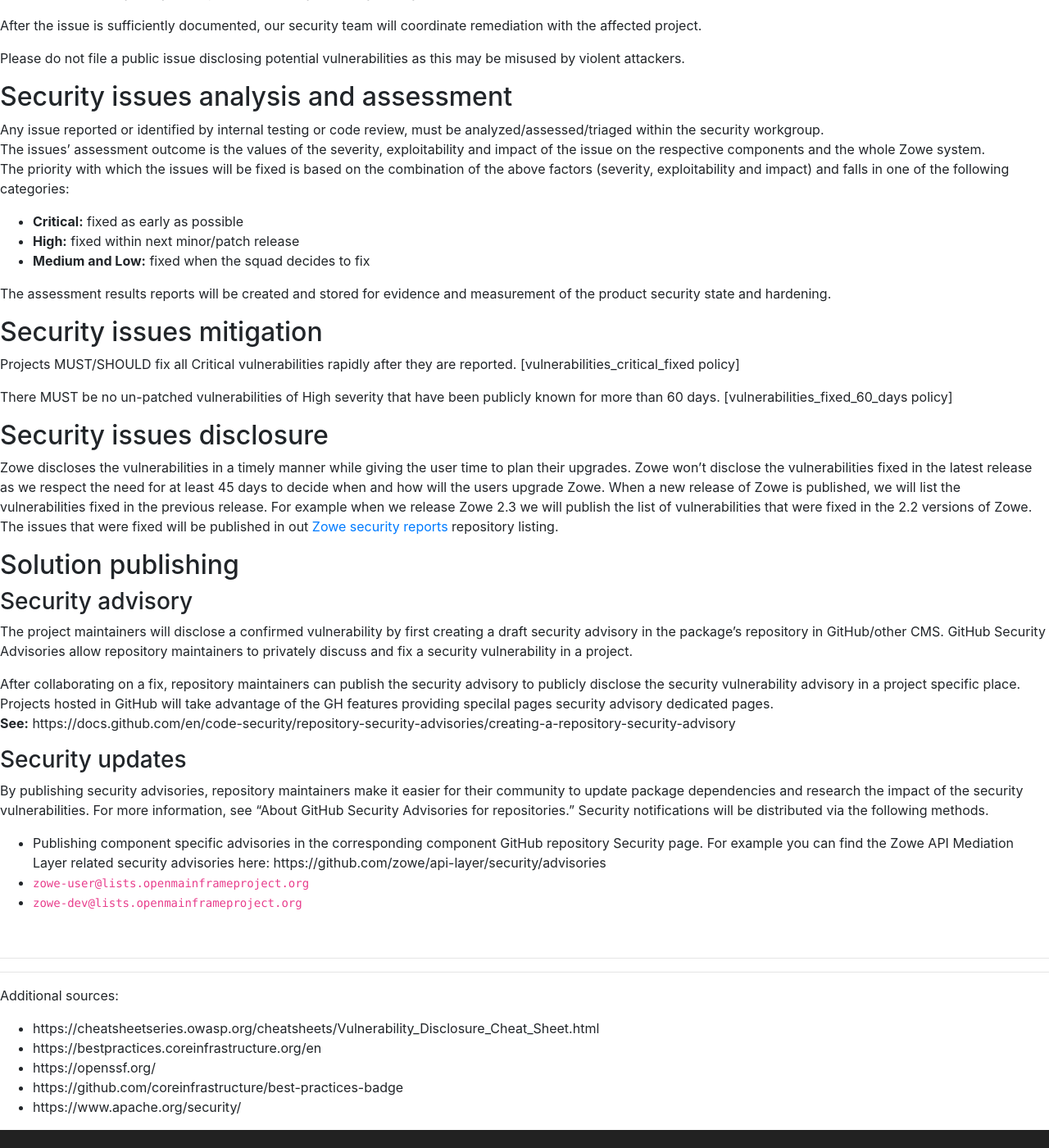
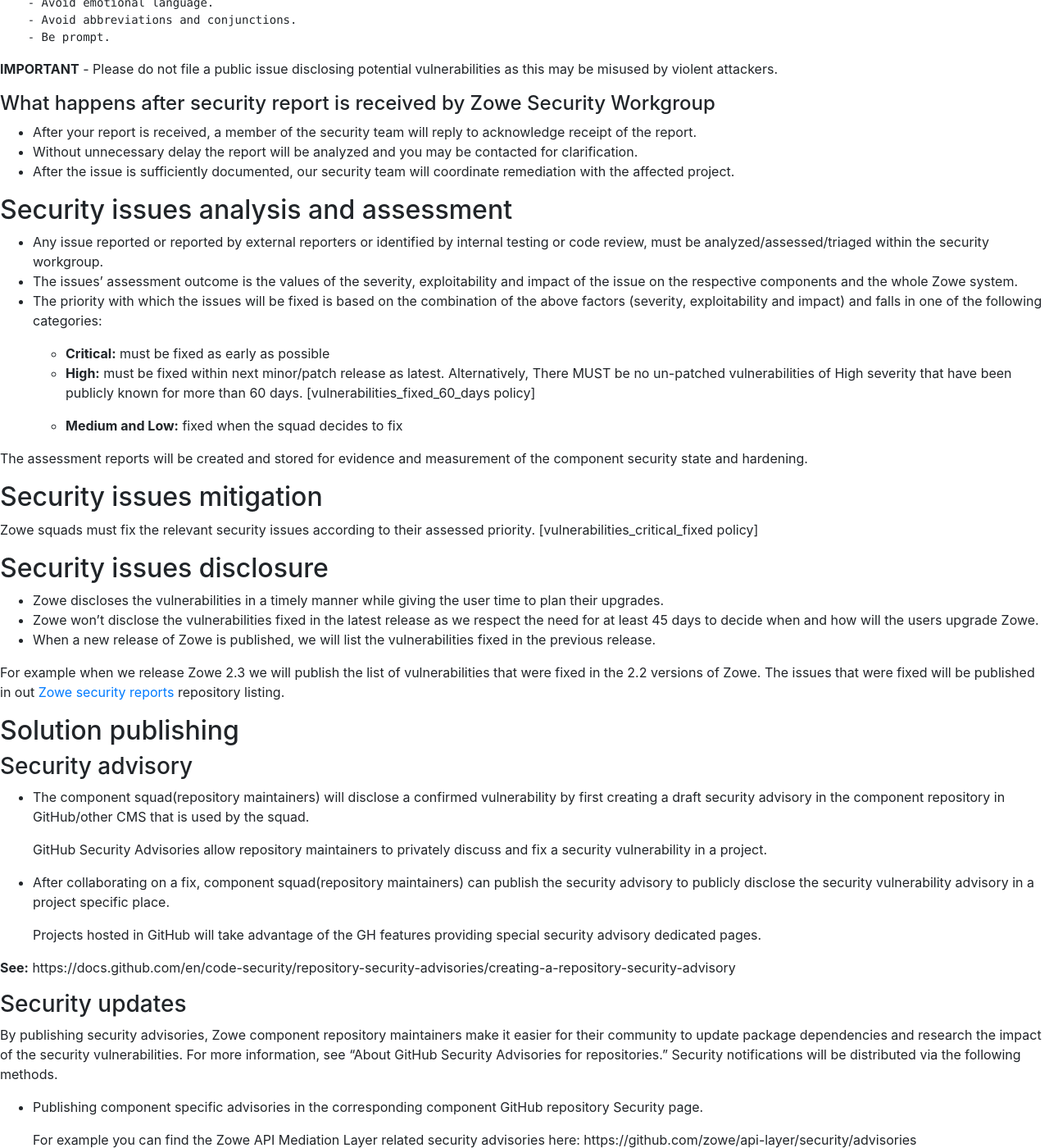
Before and after one commit to zowe/zowe.github.io, a Jekyll site: the page built from security.md, in a window 1280 px wide and 1400 px high, scrolled down 1954 px. Shown: the whole window at 82% size. Built offline with Jekyll 4.4.1, drawn with Linux system fonts in a browser that asks for light colours; our own code applies the rules of GitHub Pages for plain Markdown files; some of the changed text lies outside the part shown.

Commit message:
Refinment of requirements

`````diff
--- a/security.md
+++ b/security.md
@@ -8,15 +8,23 @@
 The Zowe Respond to Vulnerability Policy governs how Zowe is handling vulnerabilities identification, mitigation and disclosure.
 Our policy is based on the <a href="https://en.wikipedia.org/wiki/Coordinated_vulnerability_disclosure">Coordinated Vulnerability Disclosure (CVD) Policy</a>
 which is also adopted by many other organizations, <a href="https://www.cisa.gov/coordinated-vulnerability-disclosure-process">CISA</a> and <a href="https://www.etsi.org/standards/coordinated-vulnerability-disclosure">ETSI</a> among them.
-Zowe adapts the following 5 CVD steps used to declare complete set of requirements:
-  - [Security issues identification](#Security-issues-identification) <span style="display:none">(Zowe-SSDP-SDLC #ID: ZSSD-LP:RV-ICV-PVM)</span>
-  - [Security issues analysis and assessment](#Security-issues-analysis-and-assessment)
-  - [Security issues mitigation](#Security-issues-mitigation)
-  - [Security issues disclosure](#Security-issues-disclosure) <span style="display:none">(Zowe-SSDP-SDLC #ID: ZSSD-LP:RV-ICV-VDR)</span>
-  - [Solution publishing](#Solution-publishing)
+Zowe adapts the following 5 CVD topics used to declare complete set of requirements:
+* [Security issues identification](#Security-issues-identification) <span style="display:none">(Zowe-SSDP-SDLC #ID: ZSSD-LP:RV-ICV-PVM)</span>
+* [Security issues analysis and assessment](#Security-issues-analysis-and-assessment)
+* [Security issues mitigation](#Security-issues-mitigation)
+* [Security issues disclosure](#Security-issues-disclosure) <span style="display:none">(Zowe-SSDP-SDLC #ID: ZSSD-LP:RV-ICV-VDR)</span>
+* [Solution publishing](#Solution-publishing)
 
-The topics listed above contain sets of applicable requirements, the fulfilment of which is governed by internal processes and guidance for the Zowe users and security issues reporters.
-Wherever appropriate the policy requirements are mapped to the <a href="">NIST SSDF</a> Respond to Vulnerability (RV) Best practices.
+The topics listed above contain sets of applicable requirements, the fulfilment of which is governed by internal processes and guidance.
+The main participants are:
+* Zowe Security Workgroup
+* Zowe squads
+* External researchers and reporters
+
+Each requirement listed under the individual topics may be a responsibility of a single participant
+or the responsibility may be split between multiple participants as described below.
+
+**NOTE** Wherever appropriate the policy requirements are mapped to the <a href="https://csrc.nist.gov/publications/detail/sp/800-218/final">NIST SSDF</a> Respond to Vulnerabilities (RV) Best practices.
 
 ## Security issues identification
 <!--<span style="display:none" hidden>(Zowe-SSDP-SDLC - #ID: ZSSD-LP:RV-ICV)</span>-->
@@ -26,160 +34,153 @@
 <div style="display: none;">(Zowe-SSDP-SDLC: C7. Test Executable Code - #ID: ZSSD-LP:PW-TEC)</div>
 <span style="display:none">(Zowe-SSDP-SDLC - #ID: ZSSD-LP:RV-ICV-CRT)</span>
 -->
-
-**#Q: Make following statements a bullet list?**
-
-The Zowe product teams must perform security code review of newly implemented features and other code changes.
-
-The teams must continuously perform security testing of their products' code and configuration for security issues.
-
-Irregularly but at least before each major release a full penetration testing must be performed.
+* Every Zowe squad must perform internal security code review of newly implemented features and other security related code changes.
+* Code review must be performed by other squad member than the one who created the code.
+* The Zowe squads must continuously perform security testing of their components' code and configuration for security issues.
+* Irregularly but at least before each major release a full penetration testing must be performed by by the Zowe Security Workgroup.
 
 ### Potential vulnerability sources monitoring</h3>
 <!-- <span style="display:none">(Zowe-SSDP-SDLC #ID: ZSSD-LP:RV-ICV-PVM)</span> -->
 
-The Zowe product teams must/will continuously monitor well know sources of information about freshly discovered or otherwise severe security issues.
-
-Some sources a listed below:
-  - <a href="https://nvd.nist.gov/vuln">NIST National Vulnerability Database</a>
-  - <a href="https://www.cisa.gov/known-exploited-vulnerabilities-catalog">CISA Exploited Vulnerabilities Catalog</a>
-  - \#TODO: Add other
-
-Any issues found to be potentially impacting the respective products, must be further [analyzed](#Security-Issues-Analysis-And-Assessment) without unnecessary delay.
+* The Zowe Security Workgroup must continuously monitor well know sources of information about freshly discovered or otherwise severe security issues. Some sources a listed below:
+  * <a href="https://nvd.nist.gov/vuln">NIST National Vulnerability Database</a>
+  * <a href="https://www.cisa.gov/known-exploited-vulnerabilities-catalog">CISA Exploited Vulnerabilities Catalog</a>
+  * \#TODO: Add other
+* Any issues found to potentially have impact on Zowe components, must be further [analyzed](#Security-Issues-Analysis-And-Assessment) without unnecessary delay.
+* Information about any identified issues found to be of high severity and/or impact must be propagated by the Zowe Security Workgroup to all Zowe squads.
 
 ### Security issues reporting
 <!-- <span style="display:none">(Zowe-SSDP-SDLC #ID: ZSSD-LP:RV-ICV-PVM)</span> -->
 
-Zowe encourages the community users to perform security testing and report potential vulnerabilities as described bellow.
+Zowe encourages the community, users and other security researchers to perform security testing and report potential vulnerabilities of the Zowe components.
 
-<span style="display: none;">#TODO: Alternatively use Zowe report form if we have one</span>
-<span style="display: none;">#TODO: Publish the reporting process on the project web-site: Open SSF: FLOSS Best Practices Criteria  - Vulnerability report process</span>
+<!-- <span style="display: none;">#TODO: Alternatively use Zowe report form if we have one</span> -->
+<!-- <span style="display: none;">#TODO: Publish the reporting process on the project web-site: Open SSF: FLOSS Best Practices Criteria  - Vulnerability report process</span> -->
 
 Please direct all security issues to <code>zowe-security@lists.openmainframeproject.org</code>.
 
-To help Zowe developers understand and resolve the issues in most efficient way, please provide sufficient and accurate details about
-the issue and the approach to reproduce it.
+To help Zowe developers understand and resolve the issues in most efficient way, please provide sufficient and accurate details about the issue and the approach to reproduce it.
+
+#### Security report template
+
 Please fill in as much as you can of the following template fields:
-
-**Vulnerability report template:**
 ````
   - General
     - Date discovered
-    -
+    - Severiity
+    - Impact
+
   - Reporter information
     - Full name
     - Contact - preferably e-mail
     - Customer ID (optional)
 
   - Product related
-    - Zowe version
-    - Product name and version
-    - Vulnerable sub-component name and version
     - Operating environment
       - z/OS version
       - Security manager
-      -
+    - Product name and version
+    - Zowe version
+    - Vulnerable sub-component name and version
 
   - Issue description
     - Short (one liner) summary
     - Detailed information - pre-conditions, access rights,
     - Steps to reproduce
-    - Severity
 ````
 
 Additional hints and recommendations:
 ````
-    - While testing or hunting the vulnerability take notes. ...f
-    - Start with a summary. ...
-    - Detail the narrative. ...
-    - Follow the form. ...
-    - Proofread. ...
-    - Avoid emotional language. ...
-    - Avoid abbreviations and conjunctions. ...
+    - While testing or hunting the vulnerability take notes, snapshots, collect log files.
+    - Start with a summary.
+    - Detail the narrative.
+    - Follow the form.
+    - Proofread.
+    - Avoid emotional language.
+    - Avoid abbreviations and conjunctions.
     - Be prompt.
 ````
 
+**IMPORTANT** - Please do not file a public issue disclosing potential vulnerabilities as this may be misused by violent attackers.
+
+<!--
 <div style="display: none;">
-  - References:
+* References:
+  * https://owasp.org/www-community/vulnerabilities/Vulnerability_template
+  * https://ossf.github.io/osv-schema/
+  * https://github.com/CVEProject/cve-schema
+  * https://security.googleblog.com/2021/06/announcing-unified-vulnerability-schema.html
+</div>
+-->
 
-    - https://owasp.org/www-community/vulnerabilities/Vulnerability_template
-    - https://ossf.github.io/osv-schema/
-    - https://github.com/CVEProject/cve-schema
-    - https://security.googleblog.com/2021/06/announcing-unified-vulnerability-schema.html
-</div>
-
-
-After your report is received, a member of the security team will reply to acknowledge receipt of the report.
-
-Without unnecessary delay the report will be analyzed and you may be contacted for clarification.
-
-After the issue is sufficiently documented, our security team will coordinate remediation with the affected project.
-
-Please do not file a public issue disclosing potential vulnerabilities as this may be misused by violent attackers.
+#### What happens after security report is received by Zowe Security Workgroup
+* After your report is received, a member of the security team will reply to acknowledge receipt of the report.
+* Without unnecessary delay the report will be analyzed and you may be contacted for clarification.
+* After the issue is sufficiently documented, our security team will coordinate remediation with the affected project.
 
 ## Security issues analysis and assessment
 <!--
-<span style="display:none">(Zowe-SSDP-SDLC #ID: ZSSD-LP:RV-ARV)</span>
-<span style="display:none"> (Zowe-SSDP-SDLC #ID: ZSSD-LP:RV-ARV-AEV)</span>
-<span style="display:none"> (NIST-SSF: #REF: SSDF:RV.2.1)</span>
+    <span style="display:none">(Zowe-SSDP-SDLC #ID: ZSSD-LP:RV-ARV)</span>
+    <span style="display:none"> (Zowe-SSDP-SDLC #ID: ZSSD-LP:RV-ARV-AEV)</span>
+    <span style="display:none"> (NIST-SSF: #REF: SSDF:RV.2.1)</span>
 -->
 
-Any issue reported or identified by internal testing or code review, must be analyzed/assessed/triaged within the security workgroup.<br/>
-The issues' assessment outcome is the values of the severity, exploitability and impact of the issue on the respective components and the whole Zowe system.<br/>
-The priority with which the issues will be fixed is based on the combination of the above factors (severity, exploitability and impact) and falls in one of the following categories:
+* Any issue reported or reported by external reporters or identified by internal testing or code review, must be analyzed/assessed/triaged within the security workgroup.<br/>
+* The issues' assessment outcome is the values of the severity, exploitability and impact of the issue on the respective components and the whole Zowe system.<br/>
+* The priority with which the issues will be fixed is based on the combination of the above factors (severity, exploitability and impact) and falls in one of the following categories:
 
-- **Critical:** fixed as early as possible
-- **High:** fixed within next minor/patch release
-- **Medium and Low:** fixed when the squad decides to fix
+  * **Critical:** must be fixed as early as possible
+  * **High:** must be fixed within next minor/patch release as latest.
+      Alternatively, There MUST be no un-patched vulnerabilities of High severity that have been publicly known for more than 60 days. [vulnerabilities_fixed_60_days policy]
 
-The assessment results reports will be created and stored for evidence and measurement of the product security state and hardening.
+  * **Medium and Low:** fixed when the squad decides to fix
+
+The assessment reports will be created and stored for evidence and measurement of the component security state and hardening.
 
 ## Security issues mitigation
 <!--
-<span style="display:none">(Zowe-SSDP-SDLC #ID: ZSSD-LP:RV-ARV)</span>
-<span style="display:none">(NIST-SSF #REF: SSF-A.4.2-B)</span>
+    <span style="display:none">(Zowe-SSDP-SDLC #ID: ZSSD-LP:RV-ARV)</span>
+    <span style="display:none">(NIST-SSF #REF: SSF-A.4.2-B)</span>
 -->
 
-Projects MUST/SHOULD fix all Critical vulnerabilities rapidly after they are reported. [vulnerabilities_critical_fixed policy]
+Zowe squads must fix the relevant security issues according to their assessed priority. [vulnerabilities_critical_fixed policy]
 <!--
-<span style="display:none">(NIST-SSF #REF: SSF-A.4.1-B)</span>
+    <span style="display:none">(NIST-SSF #REF: SSF-A.4.1-B)</span>
 -->
-
-There MUST be no un-patched vulnerabilities of High severity that have been publicly known for more than 60 days. [vulnerabilities_fixed_60_days policy]
 
 ## Security issues disclosure
 
-Zowe discloses the vulnerabilities in a timely manner while giving the user time to plan their upgrades. Zowe won't disclose the
-vulnerabilities fixed in the latest release as we respect the need for at least 45 days to decide when and how will
-the users upgrade Zowe. When a new release of Zowe is published, we will list the vulnerabilities fixed in the previous release.
+* Zowe discloses the vulnerabilities in a timely manner while giving the user time to plan their upgrades.
+* Zowe won't disclose the vulnerabilities fixed in the latest release as we respect the need for at least 45 days to decide when and how will the users upgrade Zowe.
+* When a new release of Zowe is published, we will list the vulnerabilities fixed in the previous release.
+
 For example when we release Zowe 2.3 we will publish the list of vulnerabilities that were fixed in the 2.2 versions of Zowe.
 The issues that were fixed will be published in out [Zowe security reports](https://github.com/zowe/security-reports/blob/master/security-vulnerabilities.md) repository listing.
 
-
 ## Solution publishing
 ### Security advisory
-The project maintainers will disclose a confirmed vulnerability by first creating a draft security advisory in the package's repository in GitHub/other CMS.
-GitHub Security Advisories allow repository maintainers to privately discuss and fix a security vulnerability in a project.
+* The component squad(repository maintainers) will disclose a confirmed vulnerability by first creating a draft security advisory in the component repository in GitHub/other CMS that is used by the squad.
 
-After collaborating on a fix, repository maintainers can publish the security advisory to publicly disclose the security vulnerability advisory in a project specific place.
-Projects hosted in GitHub will take advantage of the GH features providing specilal pages security advisory dedicated pages.
+
+    GitHub Security Advisories allow repository maintainers to privately discuss and fix a security vulnerability in a project.
+* After collaborating on a fix, component squad(repository maintainers) can publish the security advisory to publicly disclose the security vulnerability advisory in a project specific place.
+
+
+    Projects hosted in GitHub will take advantage of the GH features providing special security advisory dedicated pages.
+
 **See:** https://docs.github.com/en/code-security/repository-security-advisories/creating-a-repository-security-advisory
 
-
 ### Security updates
-By publishing security advisories, repository maintainers make it easier for their community to update package dependencies and research the impact of the security vulnerabilities.
+By publishing security advisories, Zowe component repository maintainers make it easier for their community to update package dependencies and research the impact of the security vulnerabilities.
 For more information, see "About GitHub Security Advisories for repositories."
 Security notifications will be distributed via the following methods.
 
-  - Publishing component specific advisories in the corresponding component GitHub repository Security page.
+* Publishing component specific advisories in the corresponding component GitHub repository Security page.
+
     For example you can find the Zowe API Mediation Layer related security advisories here: https://github.com/zowe/api-layer/security/advisories
-  - <code>zowe-user@lists.openmainframeproject.org</code>
-  - <code>zowe-dev@lists.openmainframeproject.org</code>
+* <code>zowe-user@lists.openmainframeproject.org</code>
+* <code>zowe-dev@lists.openmainframeproject.org</code>
 
-
-<br/>
-
------------------------------------
 -----------------------------------
 Additional sources:
   - https://cheatsheetseries.owasp.org/cheatsheets/Vulnerability_Disclosure_Cheat_Sheet.html
`````
